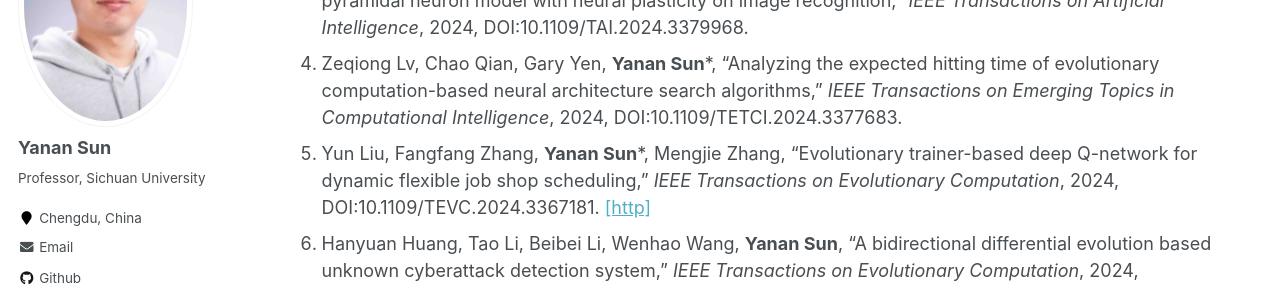
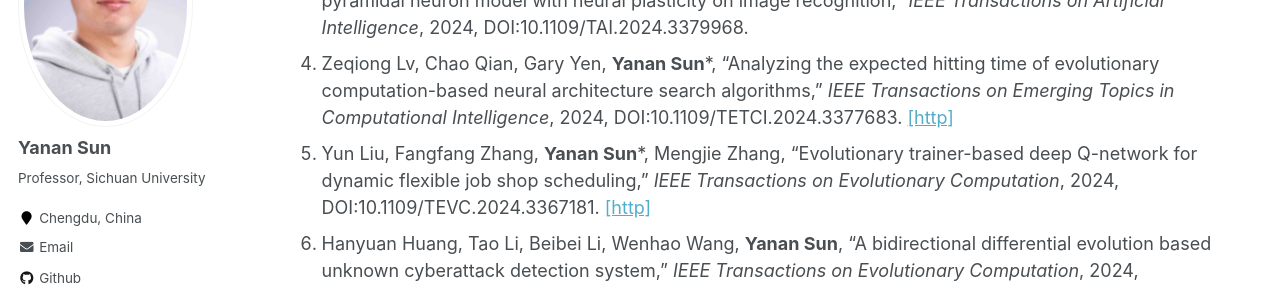
Before and after one commit to yn-sun/yn-sun.github.io, a Jekyll site: the page built from _pages/publications.md, in a window 1280 px wide and 900 px high, scrolled down 636 px. Shown: the part 153-441 px from the top of the window. Built offline with Jekyll 4.4.1, drawn with Linux system fonts in a browser that asks for light colours; comment, search, counter and statistics services are not loaded.

Commit message:
Update publications.md

```diff
--- a/_pages/publications.md
+++ b/_pages/publications.md
@@ -14,7 +14,7 @@ author_profile: true
 1. Yuqi Feng, Zeqiong lv, Hongyang Chen, Shangce Gao, Fengping An, **Yanan Sun***, "LRNAS: Differentiable searching for adversarially robust lightweight neural architecture", <i>IEEE Transactions on Neural Networks and Learning Systems</i>, 2024, Accept. [source code](https://github.com/fyqsama/LRNAS)
 2. Shuchao Deng, Xiaotian Song, Minxiao Zhong, Qing Li, **Yanan Sun***, Jiancheng lV, "A dynamic balanced physics-informed neural network for solving partial differential equations," <i>SCIENCE CHINA Information Sciences</i>, 2024, Accept. (In Chinese) [source code](https://github.com/Xiaojiuwo168/DBPINN/)
 3. Yu Zhang, Pengxing Cai, **Yanan Sun**, Zhiming Zhang, Zhenyu Lei, Shangce Gao, "A lightweight multi-dendritic pyramidal neuron model with neural plasticity on image recognition," <i>IEEE Transactions on Artificial Intelligence</i>, 2024, DOI:10.1109/TAI.2024.3379968.
-4. Zeqiong Lv, Chao Qian, Gary Yen, **Yanan Sun***, "Analyzing the expected hitting time of evolutionary computation-based neural architecture search algorithms," <i>IEEE Transactions on Emerging Topics in Computational Intelligence</i>, 2024, DOI:10.1109/TETCI.2024.3377683.
+4. Zeqiong Lv, Chao Qian, Gary Yen, **Yanan Sun***, "Analyzing the expected hitting time of evolutionary computation-based neural architecture search algorithms," <i>IEEE Transactions on Emerging Topics in Computational Intelligence</i>, 2024, DOI:10.1109/TETCI.2024.3377683. [[http]](https://ieeexplore.ieee.org/document/10485448)
 5. Yun Liu, Fangfang Zhang, **Yanan Sun***, Mengjie Zhang, "Evolutionary trainer-based deep Q-network for dynamic flexible job shop scheduling," <i>IEEE Transactions on Evolutionary Computation</i>, 2024, DOI:10.1109/TEVC.2024.3367181. [[http]](https://ieeexplore.ieee.org/document/10439992)
 6. Hanyuan Huang, Tao Li, Beibei Li, Wenhao Wang, **Yanan Sun**, "A bidirectional differential evolution based unknown cyberattack detection system," <i>IEEE Transactions on Evolutionary Computation</i>, 2024, DOI:10.1109/TEVC.2024.3365101.  [[http]](https://ieeexplore.ieee.org/document/10433856)
 7. Zeqiong Lv, Chao Qian, **Yanan Sun***, "Benchmarking analysis of evolutionary neural architecture search," <i>IEEE Transactions on Evolutionary Computation</i>, 2023, DOI:10.1109/TEVC.2023.3324852.  [[http]](https://ieeexplore.ieee.org/document/10286149)
```
